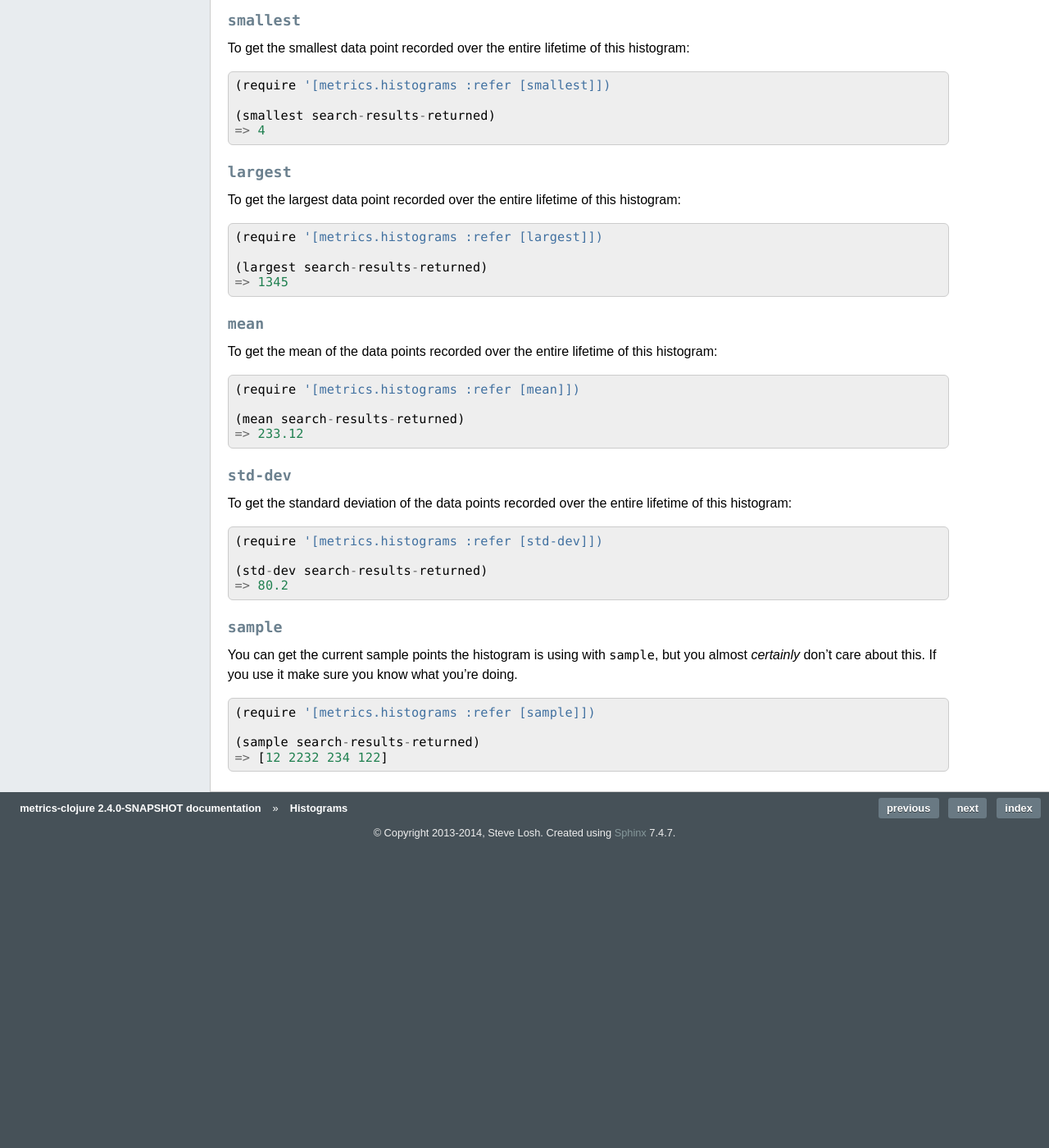
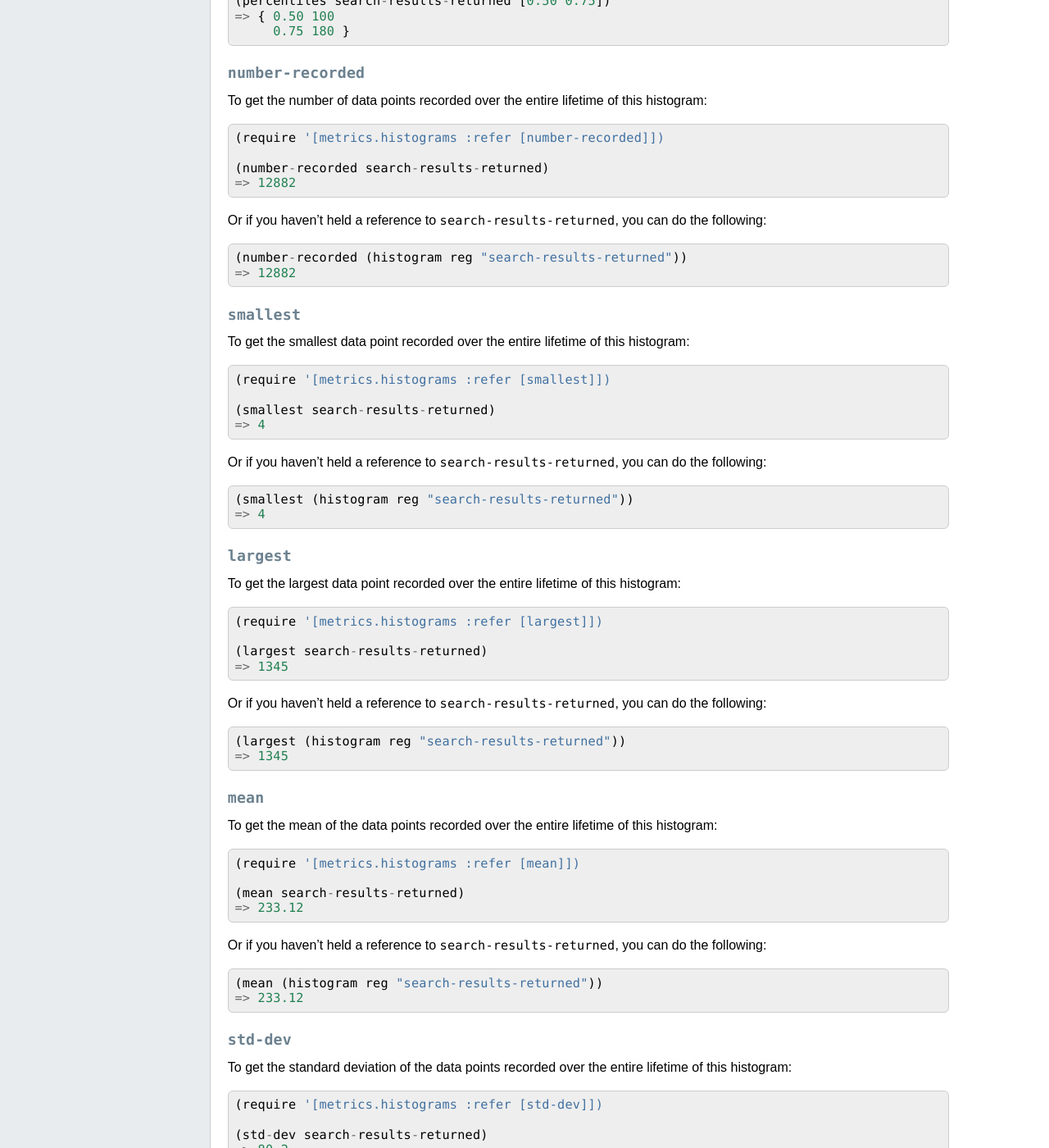
Before and after one commit to clj-commons/metrics-clojure, a Sphinx documentation site: the page built from docs/source/metrics/histograms.rst, in a window 1280 px wide and 1400 px high, scrolled down 2378 px. Shown: the whole window at 82% size. Built offline with Sphinx 7.4.7, drawn with Linux system fonts in a browser that asks for light colours; before the commit the page ends 3429 px from its top, so only the background shows below that; some of the changed text lies outside the part shown.

```diff
--- a/README.markdown
+++ b/README.markdown
@@ -10,7 +10,7 @@ Installation
 
 Add this to your `project.clj`'s dependencies:
 
-    [metrics-clojure "2.2.0"]
+    [metrics-clojure "2.3.0"]
 
 That's it.
 
--- a/docs/source/metrics/histograms.rst
+++ b/docs/source/metrics/histograms.rst
@@ -43,13 +43,12 @@ Create your histogram::
     (def reg (new-registry))
 
     (def search-results-returned
-      (histogram "search-results-returned"))
+      (histogram reg "search-results-returned"))
 
-You can create an unbiased histogram by passing an extra boolean argument
-(though you probably don't want to)::
-
-    (def search-results-returned-biased
-      (histogram reg "search-results-returned-unbiased" false))
+The ``histogram`` function is idempotent, which means that you don't
+need to keep a local reference to the histogram. Once a histogram has been
+registered, a call to ``(histogram reg "search-results-returned")`` will return
+the existing histogram.
 
 .. _histograms/defhistogram:
 
@@ -79,6 +78,10 @@ Update the histogram when you have a new value to record with ``update!``::
     (require '[metrics.histograms :refer [update!]])
 
     (update! search-results-returned 10)
+
+Or if you haven't held a reference to ``search-results-returned``, you can do the following::
+
+    (update! (histogram reg "search-results-returned") 10)
 
 Reading
 -------
@@ -110,6 +113,15 @@ value for that percentile.  In this example:
 * 95% of searches returned 299 or fewer results.
 * ... etc.
 
+Or if you haven't held a reference to ``search-results-returned``, you can do the following::
+
+    (percentiles (histogram reg "search-results-returned"))
+    => { 0.75   180
+         0.95   299
+         0.99   300
+         0.999  340
+         1.0   1345 }
+
 If you want a different set of percentiles just pass them as a sequence::
 
     (require '[metrics.histograms :refer [percentiles]])
@@ -131,6 +143,11 @@ histogram::
     (number-recorded search-results-returned)
     => 12882
 
+Or if you haven't held a reference to ``search-results-returned``, you can do the following::
+
+    (number-recorded (histogram reg "search-results-returned"))
+    => 12882
+
 .. _histograms/smallest:
 
 ``smallest``
@@ -142,6 +159,11 @@ histogram::
     (require '[metrics.histograms :refer [smallest]])
 
     (smallest search-results-returned)
+    => 4
+
+Or if you haven't held a reference to ``search-results-returned``, you can do the following::
+
+    (smallest (histogram reg "search-results-returned"))
     => 4
 
 .. _histograms/largest:
@@ -157,6 +179,11 @@ histogram::
     (largest search-results-returned)
     => 1345
 
+Or if you haven't held a reference to ``search-results-returned``, you can do the following::
+
+    (largest (histogram reg "search-results-returned"))
+    => 1345
+
 .. _histograms/mean:
 
 ``mean``
@@ -170,6 +197,11 @@ histogram::
     (mean search-results-returned)
     => 233.12
 
+Or if you haven't held a reference to ``search-results-returned``, you can do the following::
+
+    (mean (histogram reg "search-results-returned"))
+    => 233.12
+
 .. _histograms/std-dev:
 
 ``std-dev``
@@ -181,6 +213,11 @@ lifetime of this histogram::
     (require '[metrics.histograms :refer [std-dev]])
 
     (std-dev search-results-returned)
+    => 80.2
+
+Or if you haven't held a reference to ``search-results-returned``, you can do the following::
+
+    (std-dev (histogram reg "search-results-returned"))
     => 80.2
 
 .. _histograms/sample:
@@ -198,3 +235,8 @@ know what you're doing.
 
     (sample search-results-returned)
     => [12 2232 234 122]
+
+Or if you haven't held a reference to ``search-results-returned``, you can do the following::
+
+    (sample (histogram reg "search-results-returned"))
+    => [12 2232 234 122]
```
Also changed, not shown: docs/source/metrics/counters.rst (+22 -0 lines), docs/source/metrics/meters.rst (+30 -4 lines), docs/source/metrics/timers.rst (+11 -0 lines), 4 other files.
